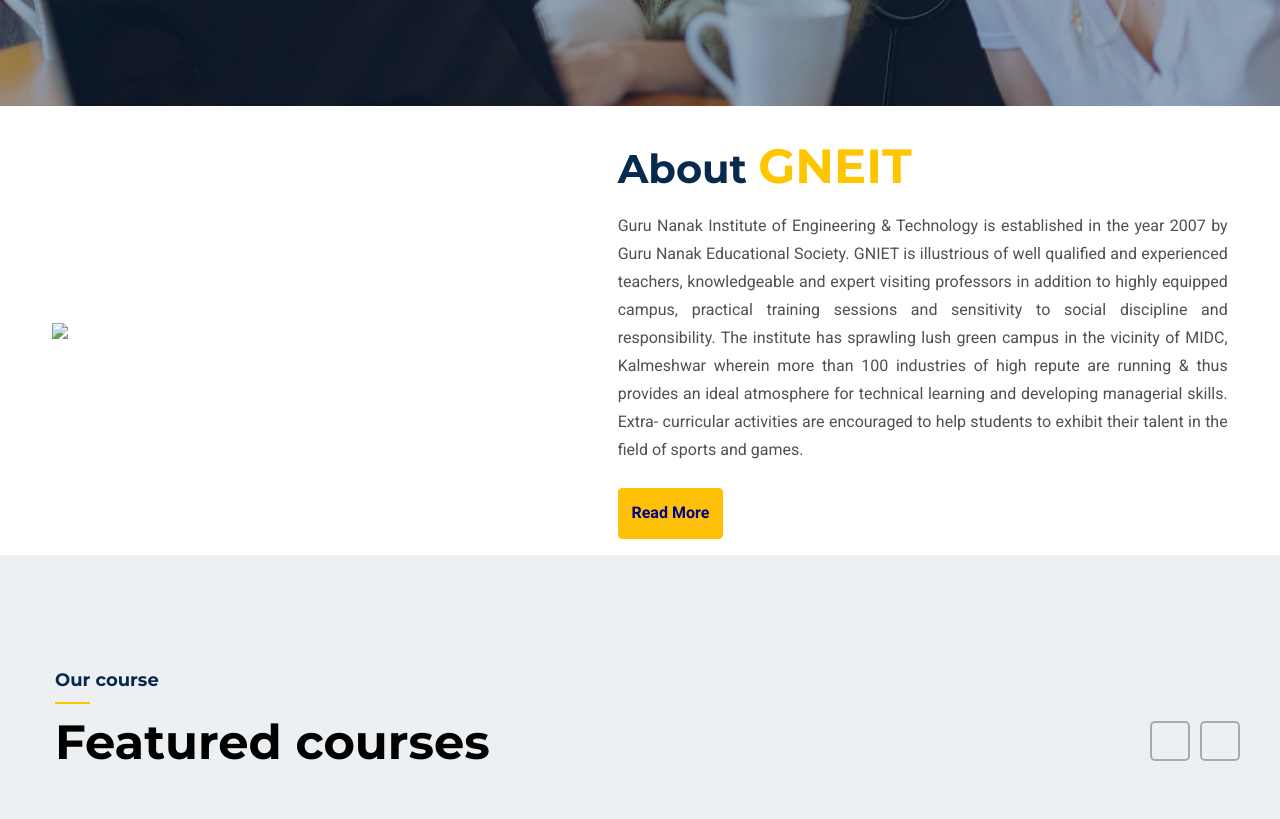
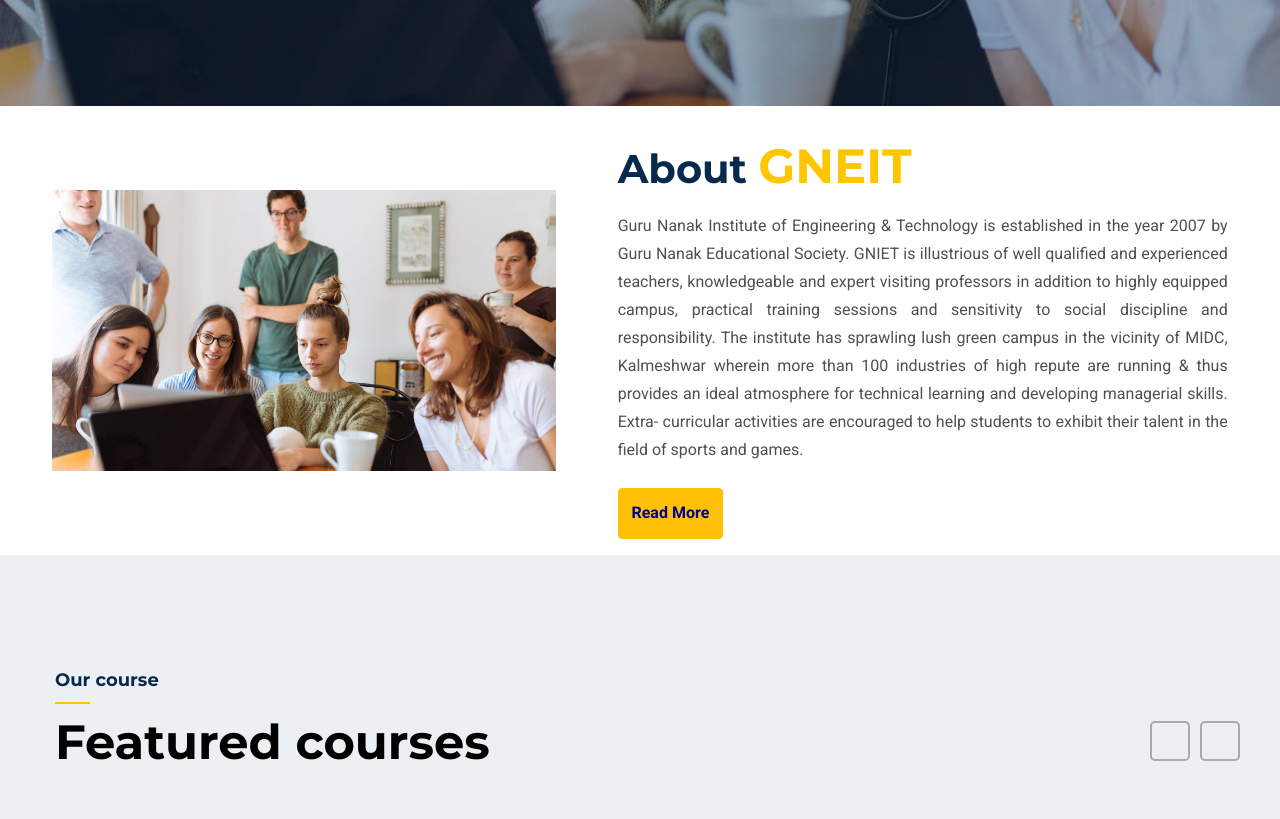
Before and after one commit to aanchalrakheja/gniet-website, a plain HTML site: page index.html in a window 1280 px wide. Shown: the part 694-1513 px from the top of the page. Drawn offline with Linux system fonts and the light colour scheme; some packages are replaced by stand-ins of ours; the site is published under a folder, as on GitHub Pages, so addresses that start at the root find nothing; some icons are missing; a web font is replaced by a local one.

Commit message:
Update index.html

```diff
--- a/index.html
+++ b/index.html
@@ -107,7 +107,7 @@
     <section id="about">
         <div class="row justify-content-center align-items-center" style="margin-right:0px;margin-left:0px">
             <div class="col-10 col-xl-5 m-4 m-xl-3">
-                <img src="/images/slider/s-1.jpg" class="img-fluid">
+                <img src="images/slider/s-1.jpg" class="img-fluid">
             </div>
             <div class="col-10 col-xl-6 m-3">
                 <h3 class="mt-3">About <span>GNEIT</span></h3>
```
